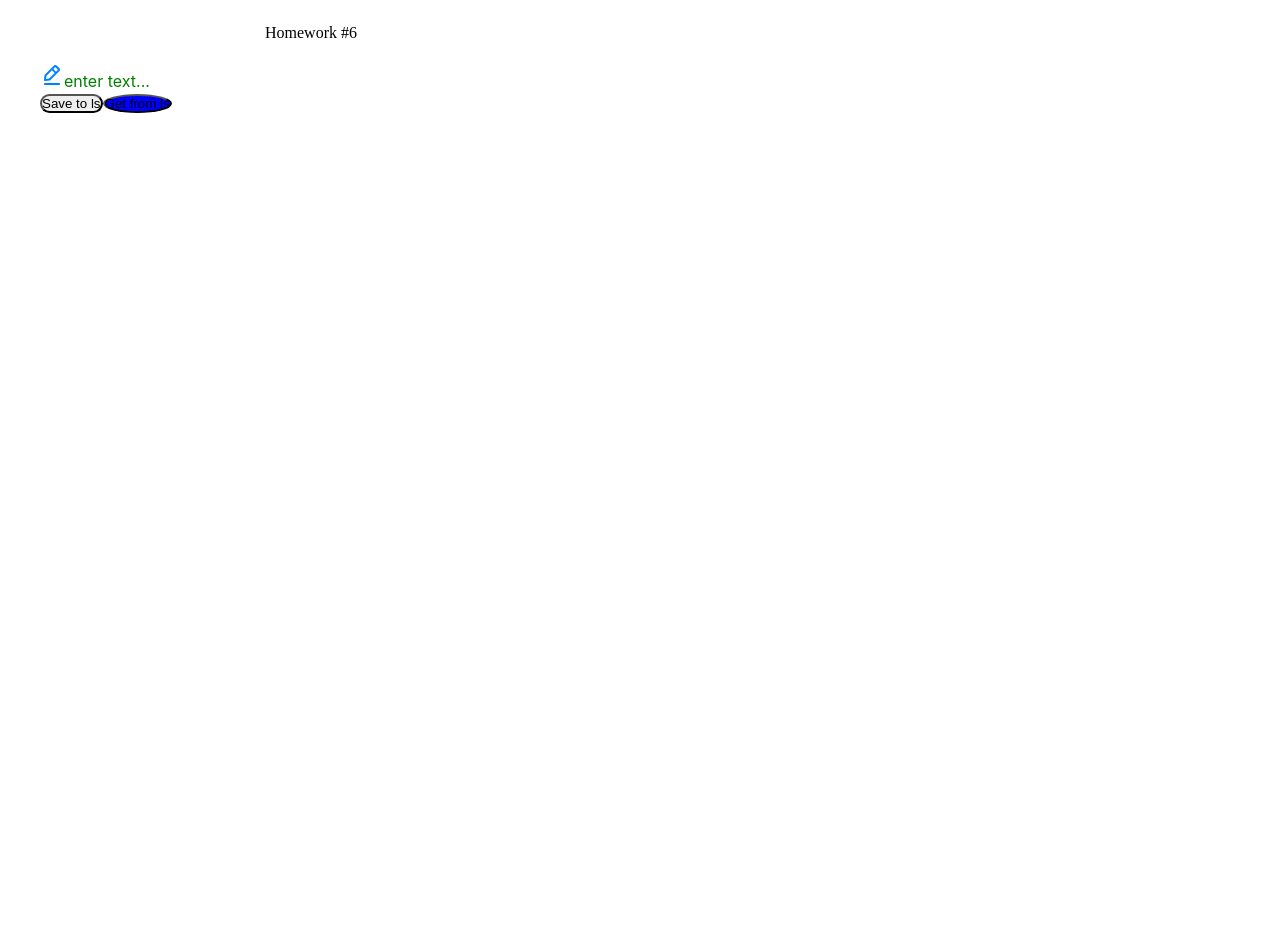
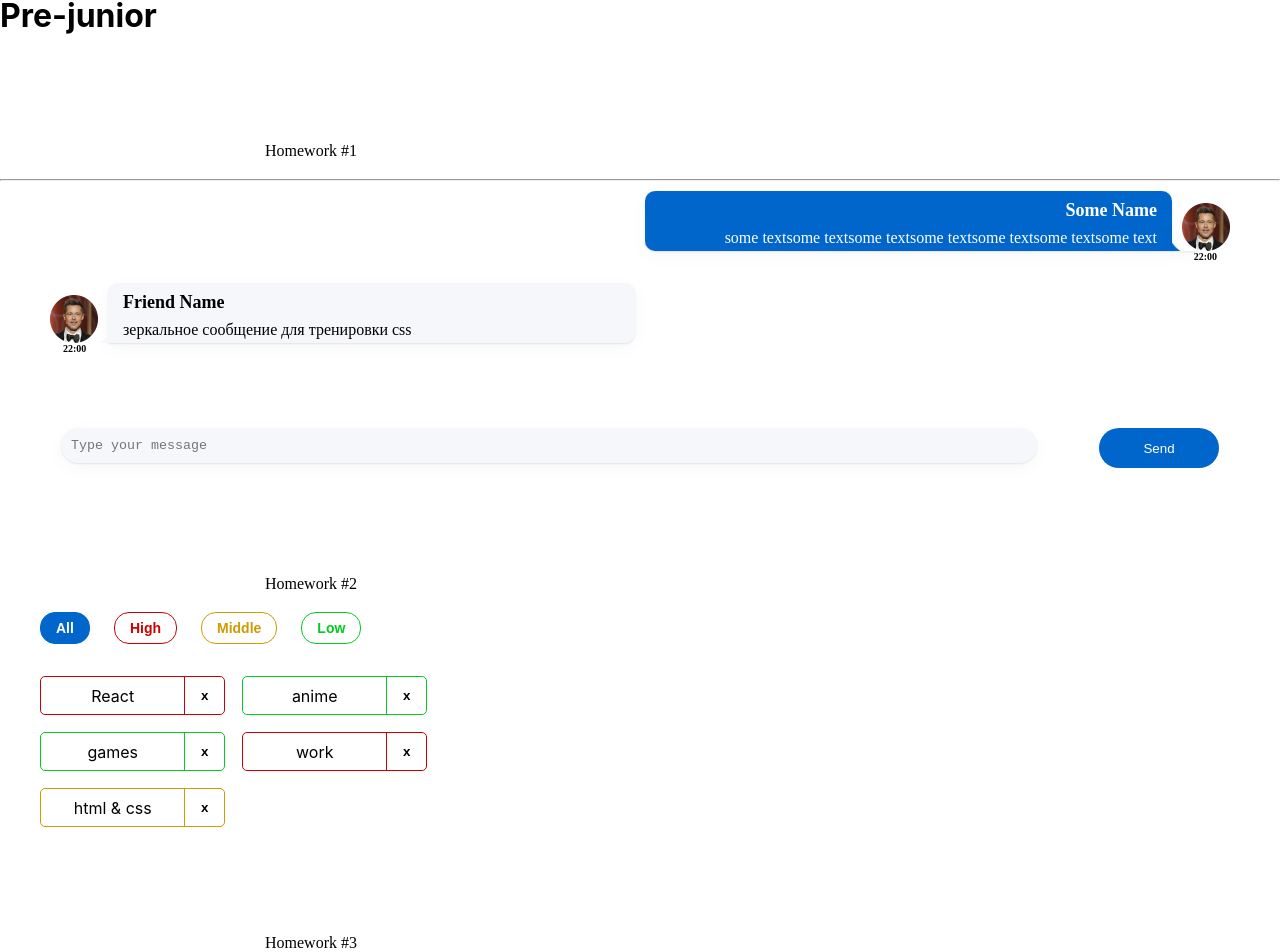
Before and after one commit to VitaliyBarahovskiy/trainhw, a React (Create React App) app: page /#/pre-junior in a window 1280 px wide. Shown: the part 83-1035 px from the top of the page. Before the commit the page ends 800 px from the top, so only its background shows below. Built offline with nearby package versions, Linux system fonts and the light colour scheme.

Commit message:
test corrects

```diff
--- a/src/s1-main/App.tsx
+++ b/src/s1-main/App.tsx
@@ -1,6 +1,6 @@
 import React from 'react'
 import s from './App.module.css'
-import HW6 from "../s2-homeworks/hw06/HW6";
+import HW5 from "../s2-homeworks/hw05/HW5";
 
 
 function App() {
@@ -10,10 +10,10 @@ function App() {
             {/*раскомментировать по ходу выполнения*/}
             {/*<HW2/>*/}
             {/*<HW3/>*/}
-            {/*<HW5/>*/}
+            {/*<HW5/>  */}
 
             {/*при выполнении дз 5 и более - закомментировать здесь дз 1-4, так как они есть внутри дз 5*/}
-            <HW6/>
+            <HW5/>
         </div>
     )
 }
--- a/src/s2-homeworks/hw05/pages/Junior.tsx
+++ b/src/s2-homeworks/hw05/pages/Junior.tsx
@@ -7,6 +7,7 @@ import HW6 from '../../hw06/HW6'
 function Junior() {
     return (
         <div id={'hw5-page-junior'}>
+
             <HW6 />
             {/*<HW7 />*/}
             {/*<HW8 />*/}
--- a/src/s2-homeworks/hw05/pages/PreJunior.tsx
+++ b/src/s2-homeworks/hw05/pages/PreJunior.tsx
@@ -1,17 +1,18 @@
 import React from 'react'
-// import HW1 from '../../hw01/HW1'
-// import HW2 from '../../hw02/HW2'
-// import HW3 from '../../hw03/HW3'
-// import HW4 from '../../hw04/HW4'
+import HW1 from '../../hw01/HW1'
+import HW2 from '../../hw02/HW2'
+import HW3 from '../../hw03/HW3'
+import HW4 from '../../hw04/HW4'
+
 
 function PreJunior() {
     return (
         <div id={'hw5-page-pre-junior'}>
             {/*/!*pre junior page*!/*/}
-            {/*<HW1 />*/}
-            {/*<HW2 />*/}
-            {/*<HW3 />*/}
-            {/*<HW4 />*/}
+            <HW1 />
+            <HW2 />
+            <HW3 />
+            <HW4 />
         </div>
     )
 }
```
